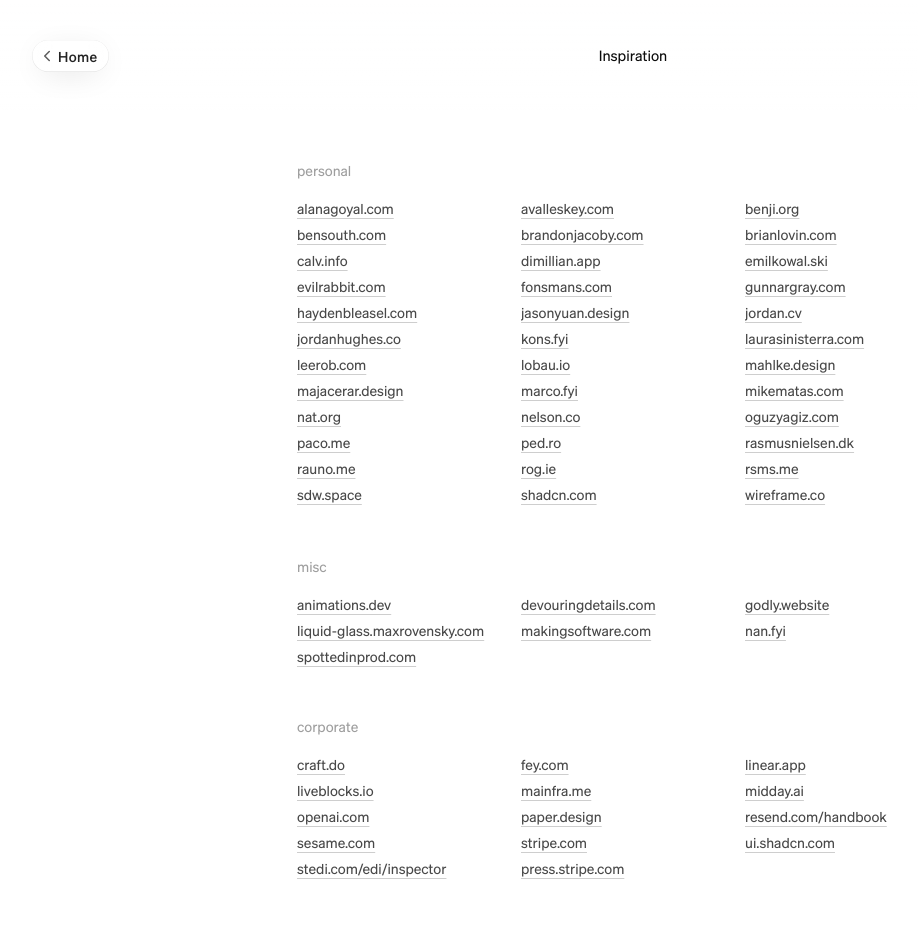
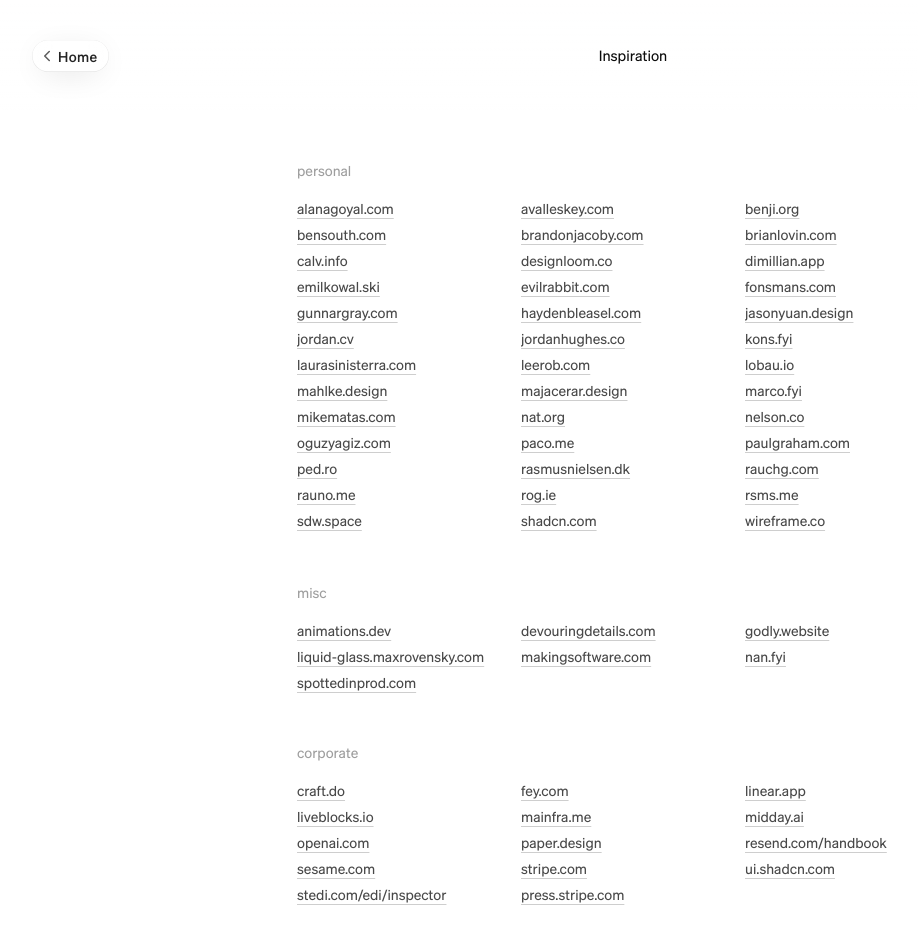
Before and after one commit to aa-io/site, a Next.js app: page /site in a window 1280 px wide. Shown: the top 944 px of the page, without its empty margins (2-920 px from the left). Built offline with nearby package versions, Linux system fonts and the light colour scheme; grey boxes are pictures that could not be loaded.

Commit message:
add to list

```diff
--- a/data/inspiration.ts
+++ b/data/inspiration.ts
@@ -6,6 +6,7 @@ const personal = [
   'brandonjacoby.com',
   'brianlovin.com',
   'calv.info',
+  'designloom.co',
   'dimillian.app',
   'emilkowal.ski',
   'evilrabbit.com',
@@ -27,8 +28,10 @@ const personal = [
   'nelson.co',
   'oguzyagiz.com',
   'paco.me',
+  'paulgraham.com',
   'ped.ro',
   'rasmusnielsen.dk',
+  'rauchg.com',
   'rauno.me',
   'rog.ie',
   'rsms.me',
```
